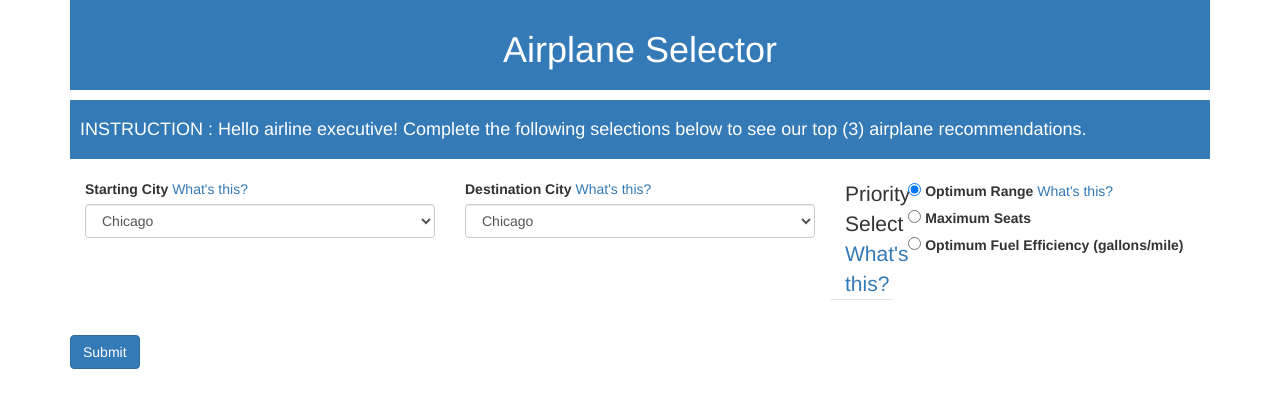
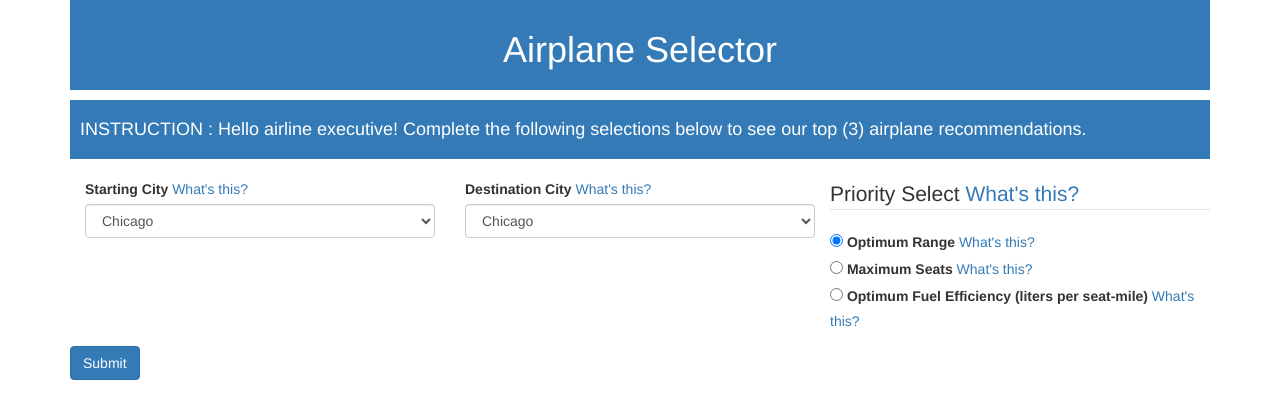
Before and after one commit to cdelapena/CS361_project, a Flask app: page / in a window 1280 px wide. Shown: the top 419 px of the page. Run offline with Flask 2, Linux system fonts and the light colour scheme; some libraries are stand-ins or nearby versions.

Commit message:
preparing for github release.

```diff
--- a/app.py
+++ b/app.py
@@ -123,8 +123,9 @@ def reset():
 def result():
     startingcity = request.form['starting-city']
     destinationcity = request.form['destination-city']
+    distance = get_distance(startingcity, destinationcity)
     priority = request.form['gridRadios']
-    airplane_names = {"name" : ["Airbus A320neo", "Airbus A321neo", "Airbus A330-800neo", "Airbus A340-600", "Airbus A350-900",
+    airplane_names = {"name" : ["Airbus A320neo", "Airbus A321neo", "Airbus A330-300", "Airbus A340-600", "Airbus A350-1000",
                     "Airbus A380", "Boeing 737 MAX 7", "Boeing 737 MAX 8", "Boeing 737 MAX 10", "Boeing 767-300", "Boeing 777-9",
                     "Boeing 787-10"]}
     # 'bombardier-cs100', 'bombardier-cs300',
@@ -145,10 +146,6 @@ def result():
         airplane_details[i]["efficiency"] = get_efficiency(airplane_details[i]["fuel"], airplane_details[i]["range"], airplane_details[i]["seats"])
         airplane_details[i]["source"] = get_source(airplane_details[i]["name"])
 
-    distance = get_distance(startingcity, destinationcity)
-    # km = distance["distance"]
-    # miles = int(km * 0.621371)
-
     #check range
     airplane_details = range_check(airplane_details, distance)
     #sort by priority
--- a/plane_client.py
+++ b/plane_client.py
@@ -14,7 +14,7 @@ response = response.json()
 
 
 for i in response:
-    print(response[i])
+    print(response[i]["range"])
 #query = {"name" : ['airbus-a320neo', 'airbus-a321neo', 'airbus-a330-300', 'boeing-767-300', 'boeing-777-9', 'boeing-737-max-10']}
 
 
--- a/templates/index.html
+++ b/templates/index.html
@@ -65,12 +65,12 @@
 
     <fieldset class="form-group">
       <div class="form-row">
-        <legend class="col-form-label col-sm-2 pt-0">Priority Select
+        <legend class="col-form-label col-med-5">Priority Select
           <a href="#" data-tooltip title="Select the most important selection criteria for your airplane">
             What's this?
           </a>
         </legend>
-        <div class="col-sm-10">
+        <div class="col-sm-15">
           <div class="form-check">
             <input class="form-check-input" type="radio" name="gridRadios" id="range" value="range" checked>
             <label class="form-check-label" for="range">
@@ -85,12 +85,18 @@
             <label class="form-check-label" for="seats">
               Maximum Seats
             </label>
+            <a href="#" data-tooltip title="Select the airplane with the most seats">
+              What's this?
+            </a>
           </div>
           <div class="form-check">
             <input class="form-check-input" type="radio" name="gridRadios" id="efficiency" value="efficiency">
             <label class="form-check-label" for="efficiency">
-              Optimum Fuel Efficiency (gallons/mile)
+              Optimum Fuel Efficiency (liters per seat-mile)
             </label>
+            <a href="#" data-tooltip title="Select the airplane with max liters per seat mile.">
+              What's this?
+           </a>
           </div>
         </div>
       </div>
--- a/templates/result.html
+++ b/templates/result.html
@@ -83,7 +83,6 @@
     <h4>Destination City: {{destinationcity}}</h4>
     <h4>Priority: {{priority}}</h4>
     <h4>Distance: {{distance}} km</h4>
-    <h4>{{airplane_details}}</h4>
 
 <form action="reset" method="GET">
     <button type="submit" class="btn btn-primary" value="Reset">Reset</button>
@@ -93,7 +92,6 @@
 
 {% block scripts %}
 {{ super() }}
-<script src="https://kit.fontawesome.com/015d63ce65.js" crossorigin="anonymous"></script>
 <script>
   $(function() {
     $('[data-popover]').popover();
```
Also changed, not shown: static/images/img0.jpg, static/images/img2.jpg.
